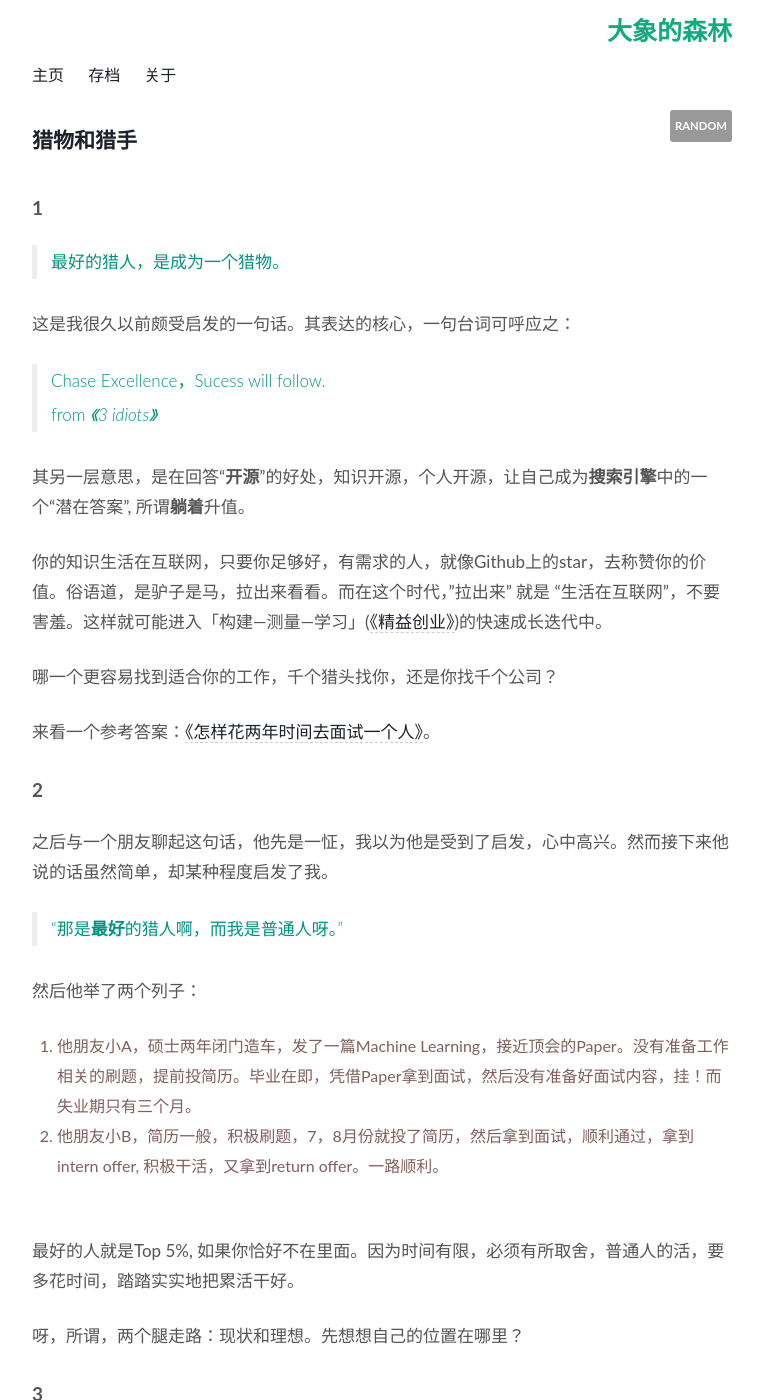
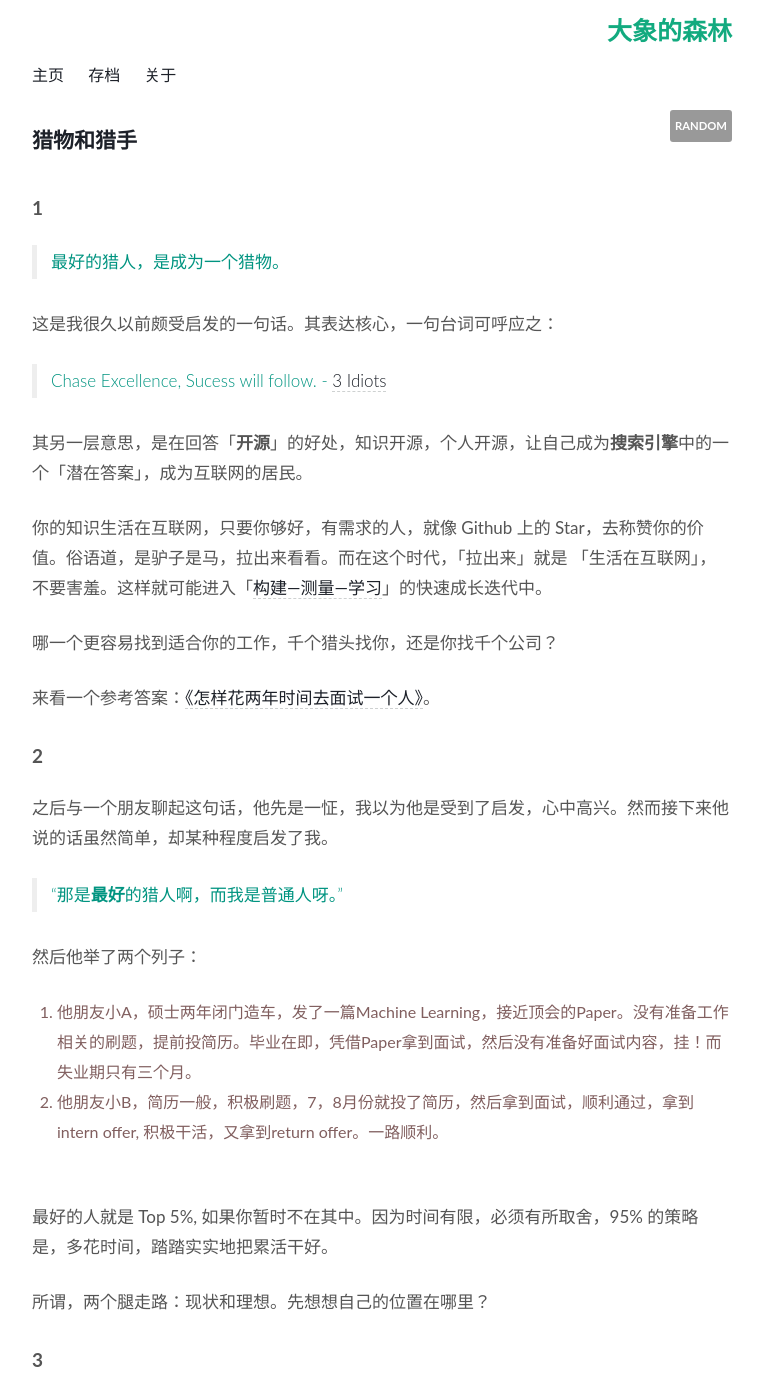
Before and after one commit to WillWang-X/willwang-x.github.io, a Jekyll site: the page built from _posts/blogs/2018-12-14-hunter-and-prey.md, in a window 1280 px wide and 1400 px high. Shown: the whole window, without its empty margins (258-1022 px from the left). Built offline with Jekyll 4.4.1, drawn with Linux system fonts in a browser that asks for light colours; some of the changed text lies outside the part shown.

Commit message:
Refactor

```diff
--- a/_posts/blogs/2018-12-14-hunter-and-prey.md
+++ b/_posts/blogs/2018-12-14-hunter-and-prey.md
@@ -12,15 +12,13 @@ published: true
 
 > 最好的猎人，是成为一个猎物。
 
-这是我很久以前颇受启发的一句话。其表达的核心，一句台词可呼应之：
+这是我很久以前颇受启发的一句话。其表达核心，一句台词可呼应之：
 
-> Chase Excellence，Sucess will follow.
->
-> from *《3 idiots》*
+> Chase Excellence, Sucess will follow.  -  [3 Idiots](https://www.wikiwand.com/en/3_Idiots)
 
-其另一层意思，是在回答“**开源**”的好处，知识开源，个人开源，让自己成为**搜索引擎**中的一个“潜在答案”, 所谓**躺着**升值。
+其另一层意思，是在回答「**开源**」的好处，知识开源，个人开源，让自己成为**搜索引擎**中的一个「潜在答案」，成为互联网的居民。
 
-你的知识生活在互联网，只要你足够好，有需求的人，就像Github上的star，去称赞你的价值。俗语道，是驴子是马，拉出来看看。而在这个时代，"拉出来" 就是 “生活在互联网”，不要害羞。这样就可能进入「构建—测量—学习」([《精益创业》](https://book.douban.com/subject/10945606/))的快速成长迭代中。
+你的知识生活在互联网，只要你够好，有需求的人，就像 Github 上的 Star，去称赞你的价值。俗语道，是驴子是马，拉出来看看。而在这个时代，「拉出来」就是 「生活在互联网」，不要害羞。这样就可能进入「[构建—测量—学习](https://book.douban.com/subject/10945606/)」的快速成长迭代中。
 
 哪一个更容易找到适合你的工作，千个猎头找你，还是你找千个公司？
 
@@ -39,18 +37,18 @@ published: true
 
 <br>
 
-最好的人就是Top 5%, 如果你恰好不在里面。因为时间有限，必须有所取舍，普通人的活，要多花时间，踏踏实实地把累活干好。
+最好的人就是 Top 5%, 如果你暂时不在其中。因为时间有限，必须有所取舍，95% 的策略是，多花时间，踏踏实实地把累活干好。
 
-呀，所谓，两个腿走路：现状和理想。先想想自己的位置在哪里？
+所谓，两个腿走路：现状和理想。先想想自己的位置在哪里？
 
 ## 3
 
-启发我的点是：当你不在那5%时，你得积极地采取95%普通人的策略。所以综合来说，
+启发我的点是：当你不在那 5% 时，你得积极地采取 95% 普通人的策略。所以综合来说，
 
-对一个程序员来说，可行的操作是：
+对一个软件工程师来说，可行的操作是：
 
-* **“成为猎物”**的策略是积极维护自己的 Github 和 Linkedin, 有空多读书，写博客，做项目。
-* **“95%”**的策略是针对性去刷题，撩HR，投简历。
+* 「成为猎物」的策略是积极维护自己的 Github 和 Linkedin, 有空多读书，写博客，做项目。
+* 「**95%**」的策略是针对性去刷题，找HR，投简历。
 
 <br>
 
```
